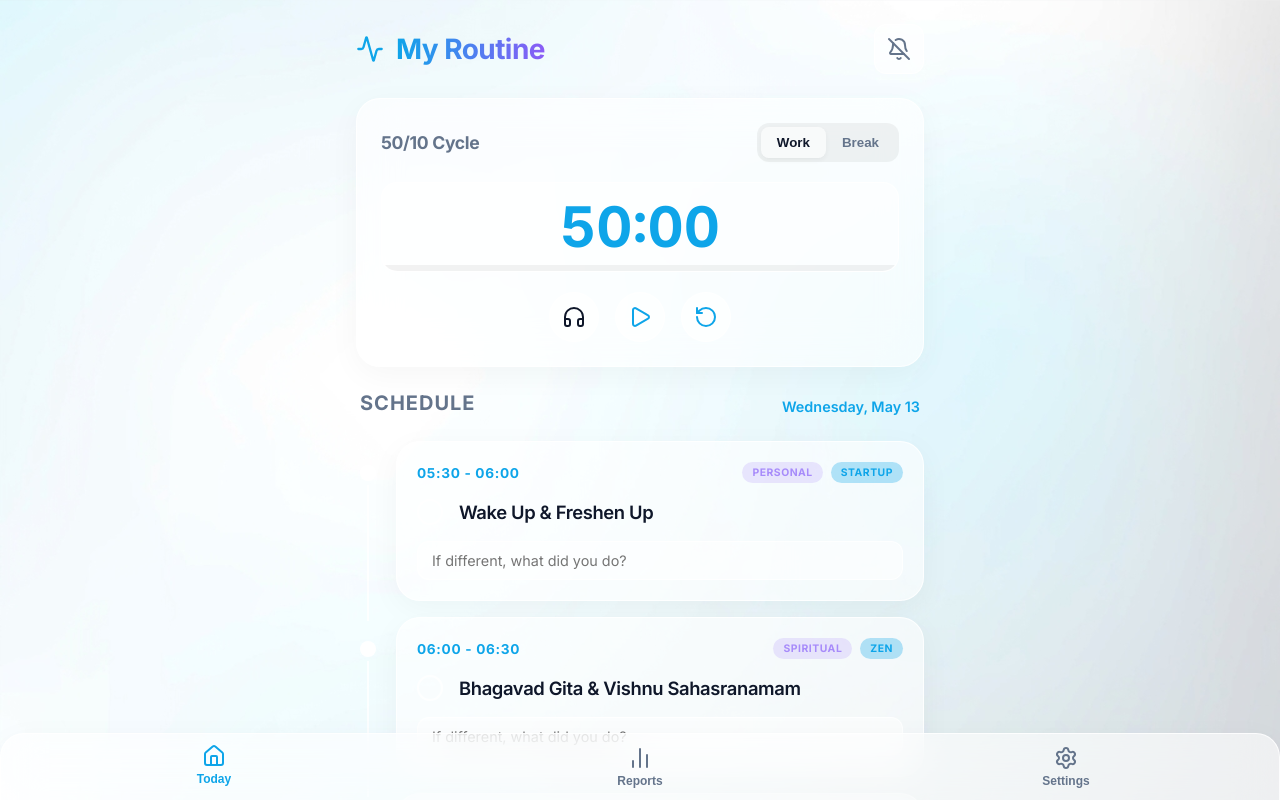
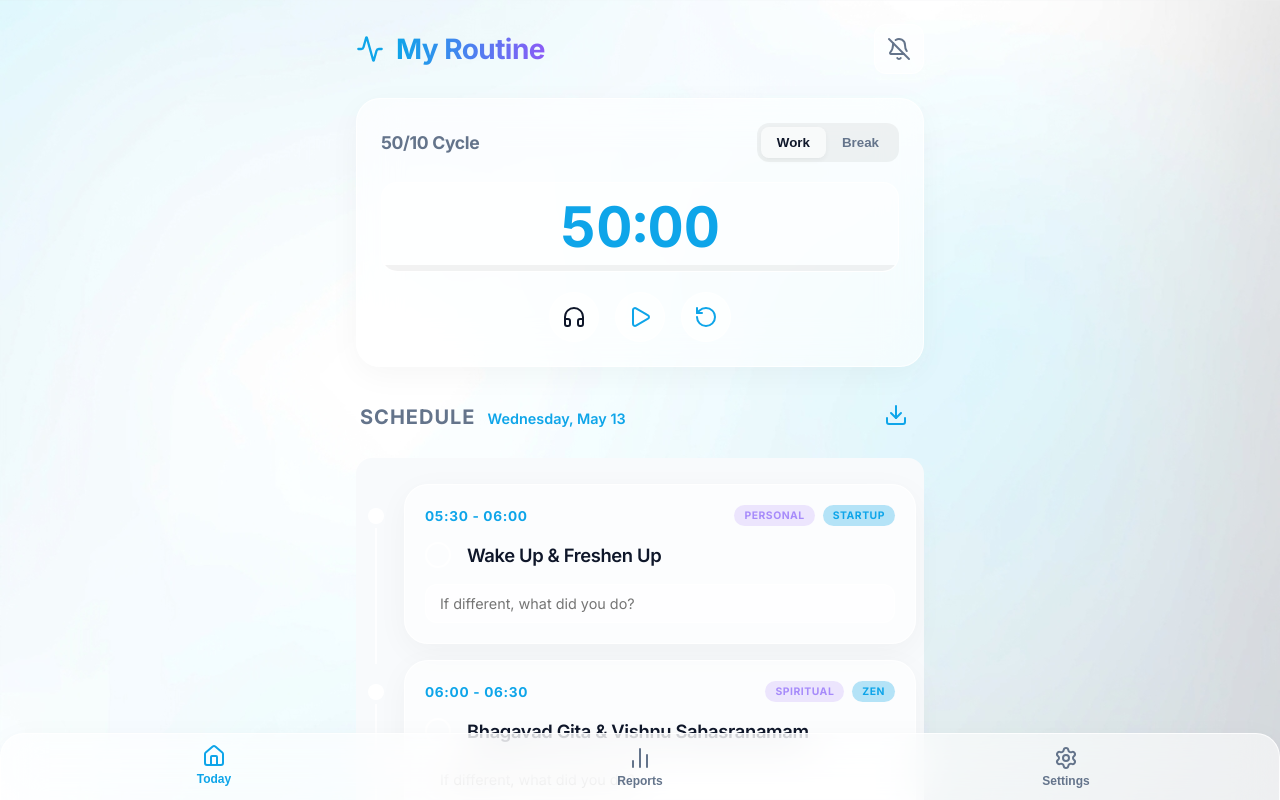
Before and after one commit to Hareeshkumar205/routine-tracker, a React (Vite) app: page / in a window 1280 px wide. Shown: the top 800 px of the page. Built offline with nearby package versions, Linux system fonts and the light colour scheme.

Commit message:
Add PDF export to 24-hour daily schedules

```diff
--- a/src/App.jsx
+++ b/src/App.jsx
@@ -5,9 +5,10 @@ import Navigation from './components/Navigation';
 import WeekendLog from './components/WeekendLog';
 import Reports from './components/Reports';
 import RoutineEditor from './components/RoutineEditor';
-import { Activity, Bell, BellOff, Flame } from 'lucide-react';
+import { Activity, Bell, BellOff, Flame, Download } from 'lucide-react';
 import { format, isWeekend as checkIsWeekend, subDays } from 'date-fns';
 import { ROUTINE as DEFAULT_ROUTINE } from './data/routine';
+import { exportElementToPDF } from './utils/pdfExport';
 
 function App() {
   const [completions, setCompletions] = useState({});
@@ -41,6 +42,7 @@ function App() {
 
   const isWeekend = checkIsWeekend(new Date());
   const notifiedEvents = useRef({});
+  const scheduleRef = useRef(null);
 
   // Initialize from LocalStorage
   useEffect(() => {
@@ -269,10 +271,16 @@ function App() {
               </div>
 
               <div className="table-section animate-fade-in" style={{ animationDelay: '0.1s' }}>
-                <div className="section-header">
+                <div className="section-header" style={{ marginBottom: '16px', alignItems: 'center' }}>
+                  <div style={{ display: 'flex', alignItems: 'flex-end', gap: '12px' }}>
                     <h2 className="section-title">Schedule</h2>
-                  <span className="current-date">{format(new Date(), 'EEEE, MMMM d')}</span>
+                    <span className="current-date" style={{ marginBottom: '2px' }}>{format(new Date(), 'EEEE, MMMM d')}</span>
                   </div>
+                  <button className="icon-button" onClick={() => exportElementToPDF(scheduleRef.current, `Schedule_${format(new Date(), 'yyyy-MM-dd')}.pdf`)} title="Download Schedule">
+                    <Download size={24} color="var(--primary)" />
+                  </button>
+                </div>
+                <div ref={scheduleRef} style={{ background: 'var(--bg-color)', padding: '16px 8px', borderRadius: '16px' }}>
                   <RoutineList
                     routineData={currentRoutine}
                     completions={completions}
@@ -281,6 +289,7 @@ function App() {
                     updateActualActivity={updateActualActivity}
                     currentTimeStr={currentTimeStr}
                   />
+                </div>
               </div>
             </>
           )
--- a/src/components/Reports.jsx
+++ b/src/components/Reports.jsx
@@ -1,8 +1,7 @@
 import React, { useState, useMemo, useRef } from 'react';
 import { format, subDays, addDays, isWeekend as checkIsWeekend, isToday } from 'date-fns';
 import { ChevronLeft, ChevronRight, Download } from 'lucide-react';
-import html2canvas from 'html2canvas';
-import jsPDF from 'jspdf';
+import { exportElementToPDF } from '../utils/pdfExport';
 
 export default function Reports({ currentRoutine }) {
   const [viewMode, setViewMode] = useState('weekly');
@@ -69,24 +68,8 @@ export default function Reports({ currentRoutine }) {
 
   const reportRef = useRef(null);
 
-  const downloadPDF = async () => {
-    if (!reportRef.current) return;
-    try {
-      const canvas = await html2canvas(reportRef.current, {
-        scale: 2,
-        backgroundColor: document.documentElement.getAttribute('data-theme') === 'dark' ? '#0f172a' : '#f8fafc',
-      });
-      const imgData = canvas.toDataURL('image/png');
-      const pdf = new jsPDF('p', 'mm', 'a4');
-      const pdfWidth = pdf.internal.pageSize.getWidth();
-      const pdfHeight = (canvas.height * pdfWidth) / canvas.width;
-
-      pdf.addImage(imgData, 'PNG', 0, 0, pdfWidth, pdfHeight);
-      pdf.save(`Routine_Report_${format(selectedDate, 'yyyy-MM-dd')}.pdf`);
-    } catch (error) {
-      console.error("Error generating PDF", error);
-      alert("Failed to generate PDF.");
-    }
+  const downloadPDF = () => {
+    exportElementToPDF(reportRef.current, `Routine_Report_${format(selectedDate, 'yyyy-MM-dd')}.pdf`);
   };
 
   return (
--- a/src/components/WeekendLog.jsx
+++ b/src/components/WeekendLog.jsx
@@ -1,5 +1,7 @@
-import React, { useState, useEffect } from 'react';
+import React, { useState, useEffect, useRef } from 'react';
 import { format } from 'date-fns';
+import { Download } from 'lucide-react';
+import { exportElementToPDF } from '../utils/pdfExport';
 
 const HOURS = Array.from({ length: 24 }, (_, i) => {
   const start = i.toString().padStart(2, '0') + ':00';
@@ -9,6 +11,7 @@ const HOURS = Array.from({ length: 24 }, (_, i) => {
 
 export default function WeekendLog() {
   const [logs, setLogs] = useState({});
+  const logRef = useRef(null);
 
   useEffect(() => {
     const today = format(new Date(), 'yyyy-MM-dd');
@@ -26,13 +29,18 @@ export default function WeekendLog() {
   };
 
   return (
-    <div className="weekend-log animate-fade-in">
-      <div className="weekend-header glass-panel">
-        <h2>Weekend Mode</h2>
-        <p>Your strict schedule is paused. Log your activities hourly below.</p>
+    <div className="weekend-container animate-fade-in" style={{ paddingBottom: '90px' }}>
+      <div className="weekend-header glass-panel" style={{ display: 'flex', justifyContent: 'space-between', alignItems: 'center', marginBottom: '24px' }}>
+        <div>
+          <h2 style={{ margin: 0 }}>Weekend Freeform Log</h2>
+          <p>Log what you actually did each hour.</p>
+        </div>
+        <button className="icon-button" onClick={() => exportElementToPDF(logRef.current, `Weekend_Log_${format(new Date(), 'yyyy-MM-dd')}.pdf`)} title="Download PDF">
+          <Download size={24} color="var(--primary)" />
+        </button>
       </div>
 
-      <div className="routine-list">
+      <div ref={logRef} className="weekend-list" style={{ display: 'flex', flexDirection: 'column', gap: '16px', background: 'var(--bg-color)', padding: '16px', borderRadius: '24px' }}>
         {HOURS.map((hour, idx) => (
           <div key={hour.id} className="routine-card-container animate-fade-in" style={{ animationDelay: `${Math.min(idx * 0.05, 0.5)}s` }}>
             <div className="timeline-indicator">
--- /dev/null
+++ b/src/utils/pdfExport.js
@@ -0,0 +1,26 @@
+import html2canvas from 'html2canvas';
+import jsPDF from 'jspdf';
+
+export const exportElementToPDF = async (element, filename) => {
+  if (!element) return;
+  try {
+    const canvas = await html2canvas(element, {
+      scale: 2,
+      backgroundColor: document.documentElement.getAttribute('data-theme') === 'dark' ? '#0f172a' : '#f8fafc',
+    });
+    const imgData = canvas.toDataURL('image/png');
+
+    // Calculate aspect ratio to prevent clipping long lists
+    const pdfWidth = 210; // A4 width in mm
+    const pdfHeight = (canvas.height * pdfWidth) / canvas.width;
+
+    // Create a custom page size to fit the entire content on one page
+    const pdf = new jsPDF('p', 'mm', [pdfWidth, pdfHeight]);
+
+    pdf.addImage(imgData, 'PNG', 0, 0, pdfWidth, pdfHeight);
+    pdf.save(filename);
+  } catch (error) {
+    console.error("Error generating PDF", error);
+    alert("Failed to generate PDF.");
+  }
+};
```
Lines whose indentation alone changed are shown as unchanged.
